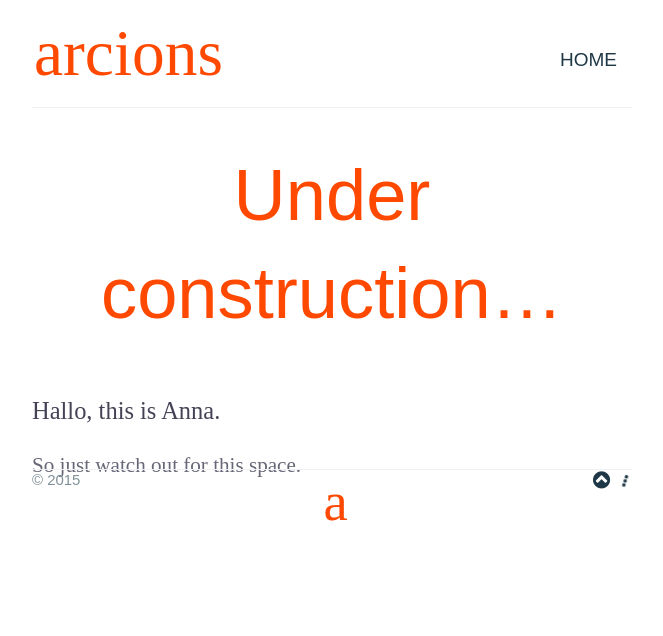
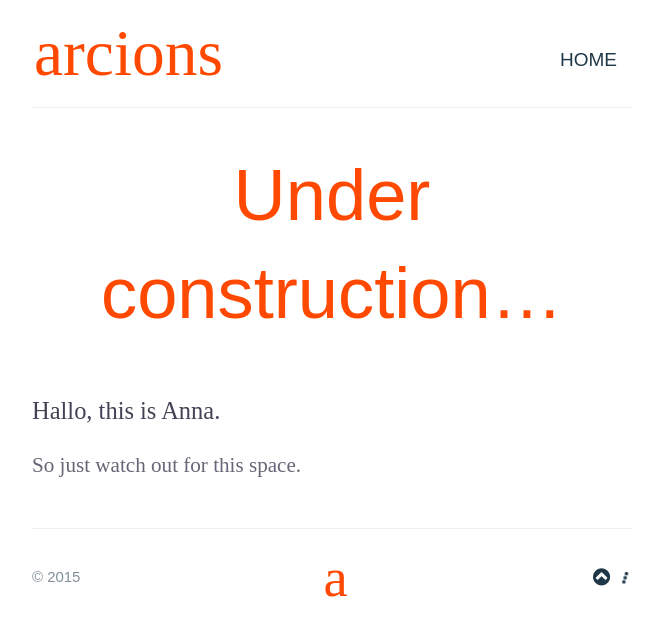
Before and after one commit to arcions/arcions.github.io, a Jekyll site: the page built from index.html, in a window 1280 px wide. Shown: the top 636 px of the page, without its empty margins (308-971 px from the left). Built offline with Jekyll 4.4.1, drawn with Linux system fonts in a browser that asks for light colours; nearby versions of some CDN libraries; some web fonts are replaced; Markdown is read by kramdown in place of the engine named in the settings.

Commit message:
Update main.css

```diff
--- a/stylesheets/main.css
+++ b/stylesheets/main.css
@@ -320,11 +320,8 @@ h6 {
       font-size: 125% } }
 
 .site-footer {
-  position: relative;
-  top: 50%;
-  transform: translateY(-50%);
-  /* padding-top: 3rem;
-  margin-top: 3rem; */
+  padding-top: 3rem;
+  margin-top: 3rem;
   border-top: solid 1px #eff0f1;
 }
 
@@ -345,6 +342,12 @@ h6 {
   @media screen and (max-width: 42em) {
     .site-footer {
       font-size: 0.9rem; } }
+
+.site-footer-credits, .site-footer-other, .site-footer-owner {
+  position: relative;
+  top: 50%;
+  transform: translateY(-50%);
+}
 
 .site-footer-credits, .site-footer-other {
   display: block;
```
